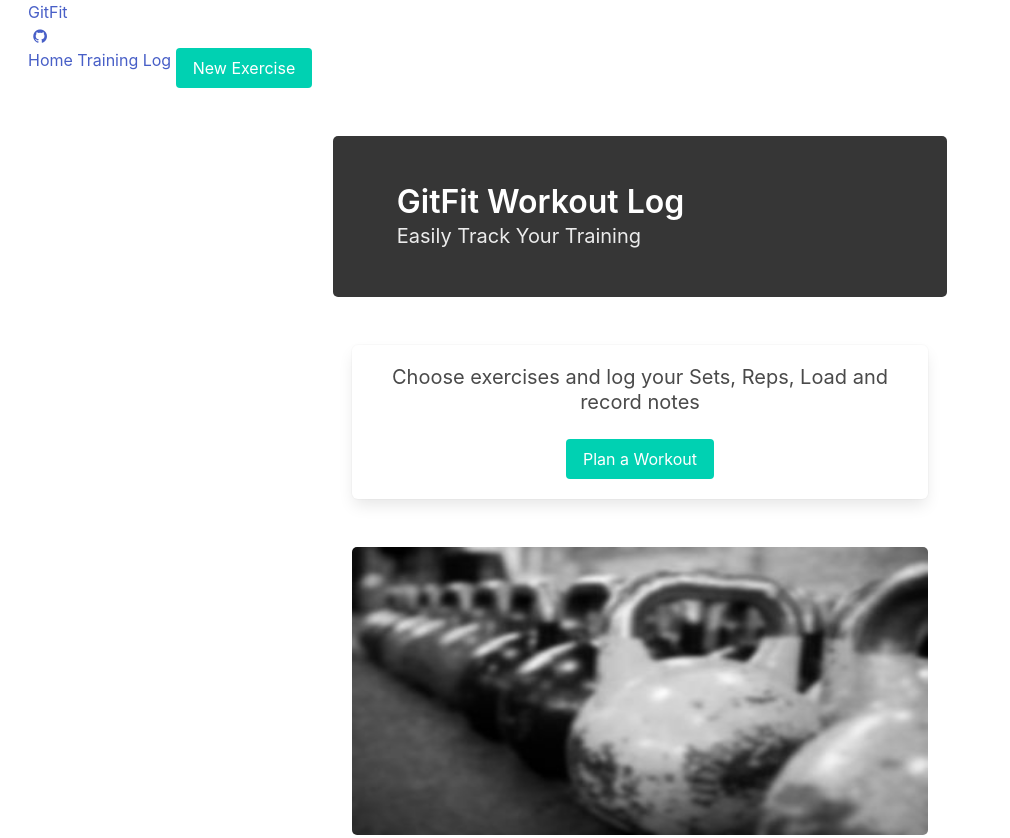
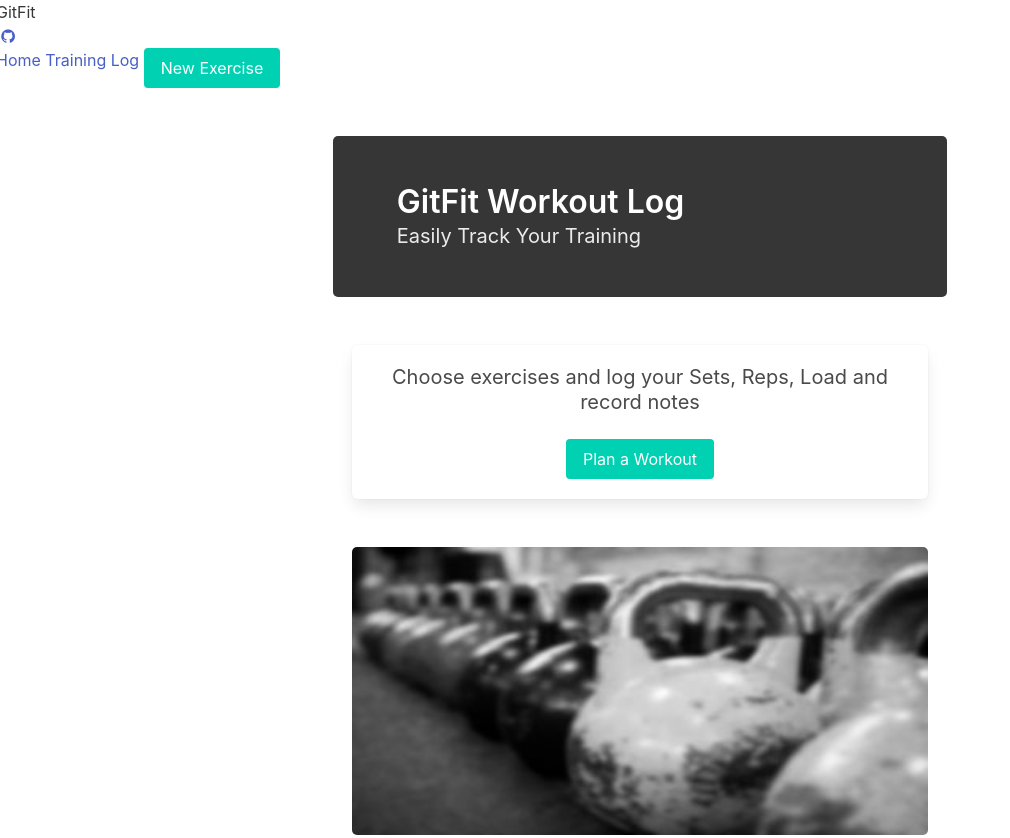
Before and after one commit to hnefatafl01/GitFit, a plain HTML site: page index.html in a window 1280 px wide. Shown: the top 838 px of the page, without its empty margins (0-1010 px from the left). Drawn offline with nearby package versions, Linux system fonts and the light colour scheme; no server answers.

Commit message:
fixed header

```diff
--- a/index.html
+++ b/index.html
@@ -3,16 +3,16 @@
 
   <head>
     <meta charset="utf-8">
-      <title>GitFit</title>
-      <link rel="stylesheet" type="text/css" href="https://cdnjs.cloudflare.com/ajax/libs/bulma/0.2.3/css/bulma.css">
-      <link rel="stylesheet" type="text/css" href="./styles/style.css">
-      <link rel="stylesheet" href="https://maxcdn.bootstrapcdn.com/font-awesome/4.7.0/css/font-awesome.min.css">
-        <meta name="viewport" content="width=device-width, initial-scale=1.0">
+    <title>GitFit</title>
+    <link rel="stylesheet" type="text/css" href="https://cdnjs.cloudflare.com/ajax/libs/bulma/0.2.3/css/bulma.css">
+    <link rel="stylesheet" type="text/css" href="./styles/style.css">
+    <link rel="stylesheet" href="https://maxcdn.bootstrapcdn.com/font-awesome/4.7.0/css/font-awesome.min.css">
+    <meta name="viewport" content="width=device-width, initial-scale=1.0">
   </head>
 
   <body>
-  <!-- Header & Nav -->
-    <header class="container is-fluid">
+    <!-- container is-fluid -->
+    <header class="">
       <nav class="nav has-shadow">
         <div class="nav-left">
           <a class="nav-item is-brand" href="index.html">
@@ -79,7 +79,6 @@
      </section>
     </main>
 
-    <!-- Footer -->
     <footer class="footer">
       <div class="container is-fluid">
         <div class="content has-text-centered">
```
